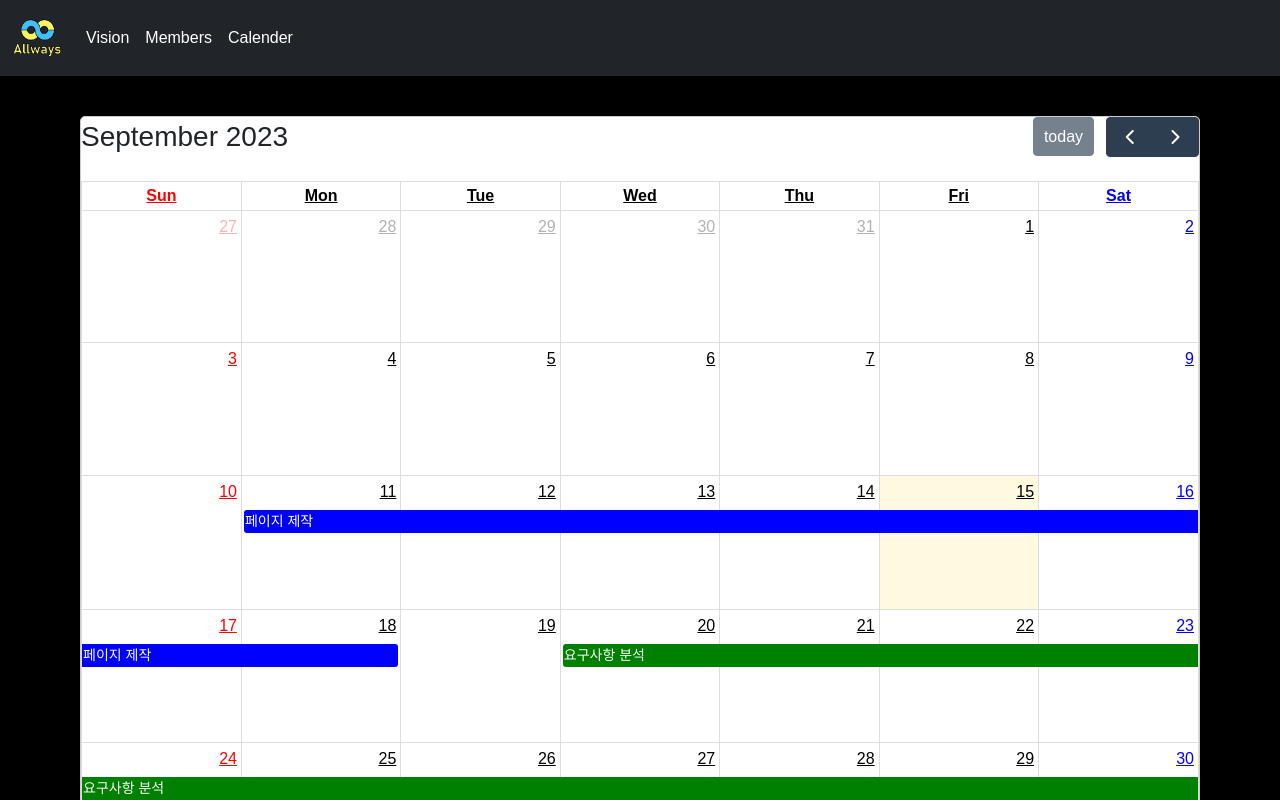
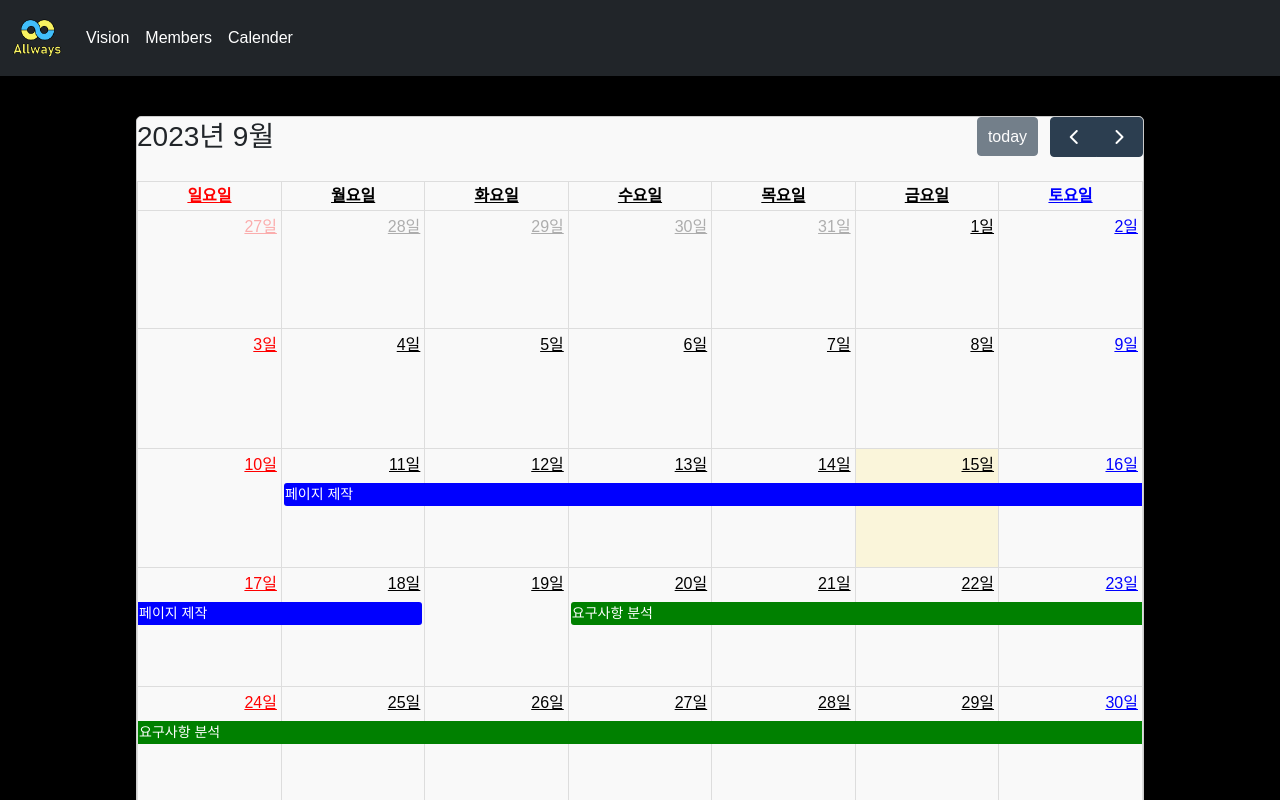
Before and after one commit to KEA-Allways/Team-Page, a React (Create React App) app: page /calender in a window 1280 px wide. Shown: the top 800 px of the page. Built offline with nearby package versions, Linux system fonts and the light colour scheme.

Commit message:
Design: 캘린더 디자인 살짝 수정

```diff
--- a/src/pages/ReactCalendar.js
+++ b/src/pages/ReactCalendar.js
@@ -6,7 +6,6 @@ import "../styles/ReactCalendar.css"
 import Navbar from './Navbar';
 
 class ReactCalendar extends Component {
-
 
     render() {
 
@@ -29,12 +28,15 @@ class ReactCalendar extends Component {
           <>
             <Navbar/>
           <div className="App">
-          <FullCalendar
-                        defaultView="dayGridMonth"
-                        plugins={[dayGridPlugin]}
-                        events={events}
+            <FullCalendar
 
-                    />
+                locale="ko" // 한글 지원을 위한 locale 설정
+                dayHeaderFormat={{ weekday: 'long' }} // 요일을 한글로 표시
+                monthNames={['1월', '2월', '3월', '4월', '5월', '6월', '7월', '8월', '9월', '10월', '11월', '12월']}
+                dayNames={['일', '월', '화', '수', '목', '금', '토']}
+                plugins={[dayGridPlugin]}
+                events={events}
+              />
           </div>
           </>
 
--- a/src/styles/ReactCalendar.css
+++ b/src/styles/ReactCalendar.css
@@ -1,20 +1,18 @@
-/* styles.css */
-
 /* Adjust the calendar's container */
 .App {
   font-family: Arial, sans-serif;
   padding: 40px;
-  max-height: 500px;
-  max-width: 1200px; /* Set the maximum width */
+  max-height: 800px; /* 예시: 원하는 최대 높이 */
+  max-width: 85%;
   margin: 0 auto;
 }
 
 /* Style the calendar */
 .fc {
-  background-color: #fff;
+  background-color: #f9f9f9;
+  box-shadow: 0 2px 10px rgba(0, 0, 0, 0.2);
   border: 1px solid #ccc;
   border-radius: 5px;
-  box-shadow: 0 0 10px rgba(0, 0, 0, 0.1);
 }
 
 /* Style the calendar header */
@@ -24,7 +22,7 @@
 
 /* Style the calendar buttons */
 .fc-button {
-  background-color: #007BFF;
+  background-color: #3498db;
   color: white;
   border: none;
   margin: 0 2px;
@@ -35,7 +33,7 @@
   background-color: #0056b3;
 }
 
-/* Style the calendar event background color */
+/* Style the calendar event */
 .fc-event {
   background-color: #28a745;
   color: white;
@@ -57,13 +55,17 @@
   border: none;
 }
 
-.fc-day a{
-  color:black
-}
-.fc-day-sat a{
-  color:blue
+/* Style day links */
+.fc-day a {
+  color: black;
 }
 
-.fc-day-sun  a{
-  color:red
+/* Style Saturday links */
+.fc-day-sat a {
+  color: blue;
 }
+
+/* Style Sunday links */
+.fc-day-sun a {
+  color: red;
+}
```
